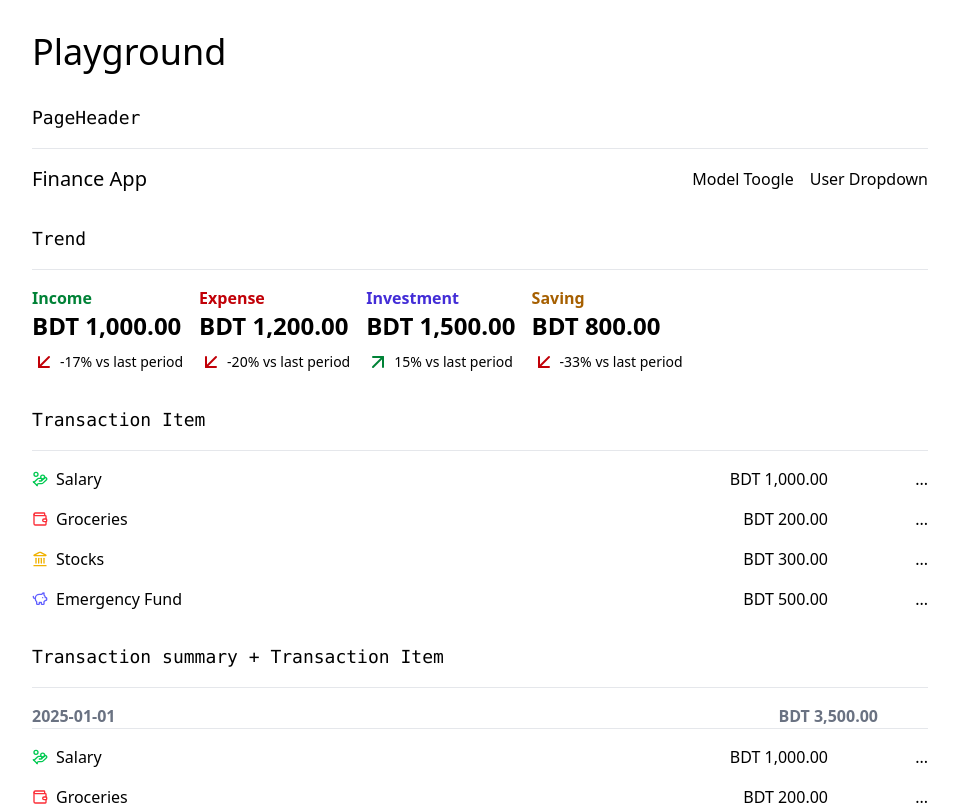
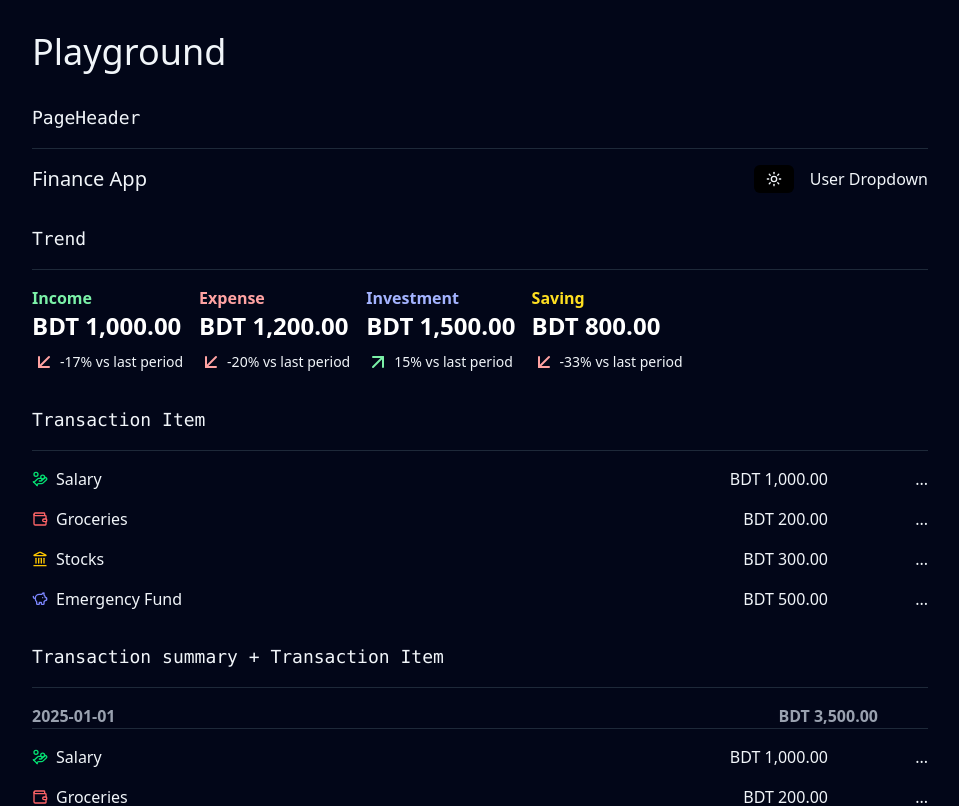
Before and after one commit to PranoySarker/finance-app-next, a Next.js app: page /playground in a window 1280 px wide. Shown: the top 806 px of the page, without its empty margins (160-1119 px from the left). Built offline with nearby package versions, Linux system fonts and the light colour scheme; no server answers.

Commit message:
create the Dark Mode functionality

```diff
--- a/app/globals.css
+++ b/app/globals.css
@@ -1,4 +1,6 @@
 @import "tailwindcss";
+
+@custom-variant dark (&:where(.dark, .dark *));
 
 body {
   @apply container mx-auto max-w-4xl bg-white text-black dark:bg-slate-950 dark:text-slate-100;
--- a/app/layout.js
+++ b/app/layout.js
@@ -1,5 +1,7 @@
 import { Geist, Geist_Mono } from "next/font/google";
 import "./globals.css";
+import useServerDarkMode from "@/hooks/useServerDarkMode";
+import ClientLayout from "@/components/ClientLayout";
 
 const geistSans = Geist({
   variable: "--font-geist-sans",
@@ -17,12 +19,13 @@ export const metadata = {
 };
 
 export default function RootLayout({ children }) {
+  const theme = useServerDarkMode();
   return (
-    <html lang="en">
+    <html lang="en" className={theme}>
       <body
         className={`${geistSans.variable} ${geistMono.variable} antialiased`}
       >
-        {children}
+        <ClientLayout>{children}</ClientLayout>
       </body>
     </html>
   );
--- /dev/null
+++ b/components/ClientLayout.js
@@ -0,0 +1,7 @@
+"use client";
+
+import { CookiesProvider } from "react-cookie";
+
+export default function ClientLayout({ children }) {
+  return <CookiesProvider>{children}</CookiesProvider>;
+}
--- /dev/null
+++ b/components/DarkModeToggle.js
@@ -0,0 +1,17 @@
+"use client";
+
+import useDarkMode from "@/hooks/useDarkMode";
+import Button from "./Button";
+import { Moon, Sun } from "lucide-react";
+
+const DarkModeToggle = ({ defaultMode = "dark" }) => {
+  const { theme, toggleTheme } = useDarkMode(defaultMode);
+  return (
+    <Button variants="ghost" sizes="sm" onClick={() => toggleTheme()}>
+      {theme === "dark" && <Sun className="w-4 h-4" />}
+      {theme === "light" && <Moon className="w-4 h-4" />}
+    </Button>
+  );
+};
+
+export default DarkModeToggle;
--- a/components/PageHeader.js
+++ b/components/PageHeader.js
@@ -1,6 +1,9 @@
 import Link from "next/link";
+import useServerDarkMode from "@/hooks/useServerDarkMode";
+import DarkModeToggle from "./DarkModeToggle";
 
 const PageHeader = ({ className }) => {
+  const theme = useServerDarkMode();
   return (
     <header className={`flex justify-between items-center ${className}`}>
       <Link
@@ -11,7 +14,7 @@ const PageHeader = ({ className }) => {
       </Link>
 
       <div className="flex items-center space-x-4">
-        <div>Model Toogle</div>
+        <DarkModeToggle defaultMode={theme} />
         <div>User Dropdown</div>
       </div>
     </header>
--- /dev/null
+++ b/hooks/useDarkMode.js
@@ -0,0 +1,21 @@
+import { useState } from "react";
+import { useCookies } from "react-cookie";
+
+const useDarkMode = (defaultTheme = "dark") => {
+  const [theme, setTheme] = useState(defaultTheme);
+  const [_, setCookie] = useCookies(["theme"]);
+
+  const setAndSaveTheme = (theme) => {
+    setTheme(theme);
+    document.documentElement.classList.remove("light", "dark");
+    document.documentElement.classList.add(theme);
+    setCookie("theme", theme);
+  };
+  const toggleTheme = () => {
+    setAndSaveTheme(theme === "dark" ? "light" : "dark");
+  };
+
+  return { theme, toggleTheme };
+};
+
+export default useDarkMode;
--- /dev/null
+++ b/hooks/useServerDarkMode.js
@@ -0,0 +1,9 @@
+import { cookies } from "next/headers";
+
+const useServerDarkMode = (defaultTheme = "dark") => {
+  const cookieStore = cookies();
+  const theme = cookieStore.get("theme")?.value;
+  return theme || defaultTheme;
+};
+
+export default useServerDarkMode;
--- a/package.json
+++ b/package.json
@@ -12,6 +12,7 @@
     "lucide-react": "^0.501.0",
     "next": "15.3.1",
     "react": "^19.0.0",
+    "react-cookie": "^8.0.1",
     "react-dom": "^19.0.0"
   },
   "devDependencies": {
```
Also changed, not shown: 1 other file (tests, documents, lock files or other folders).
